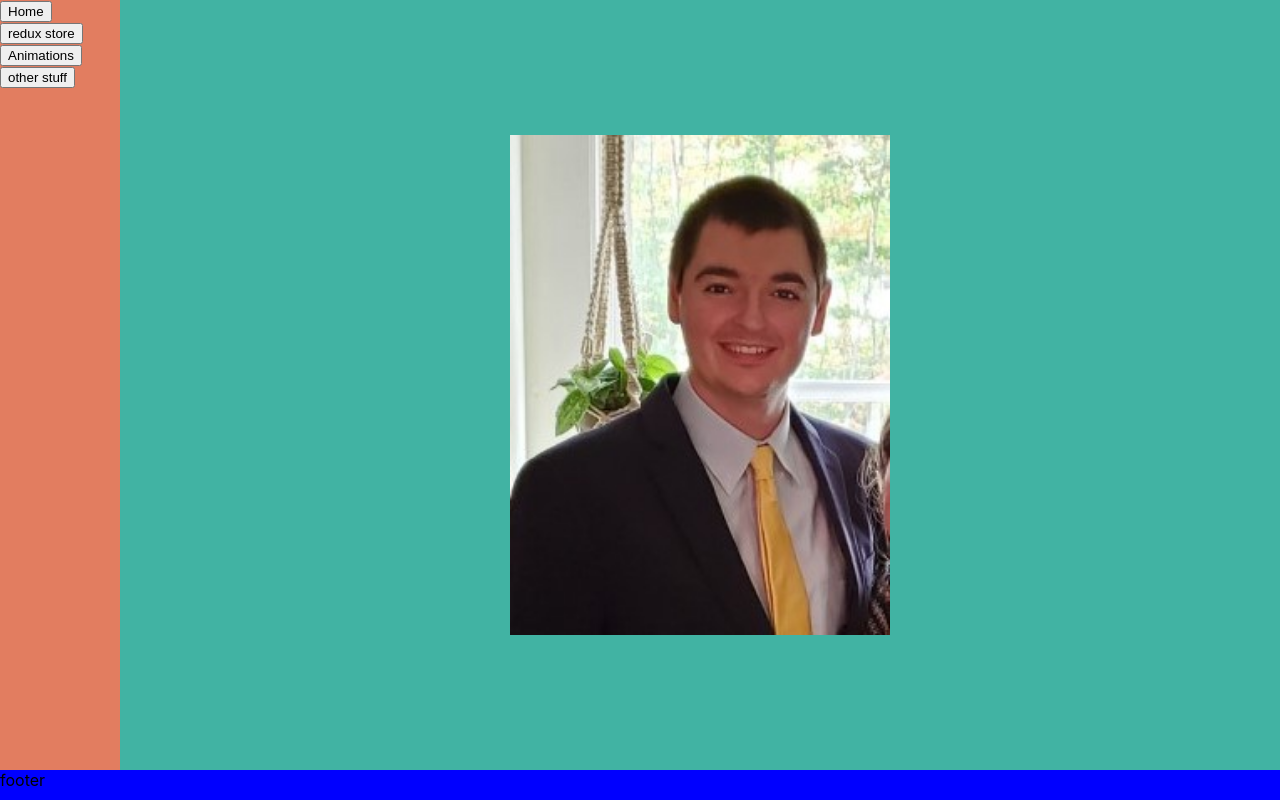
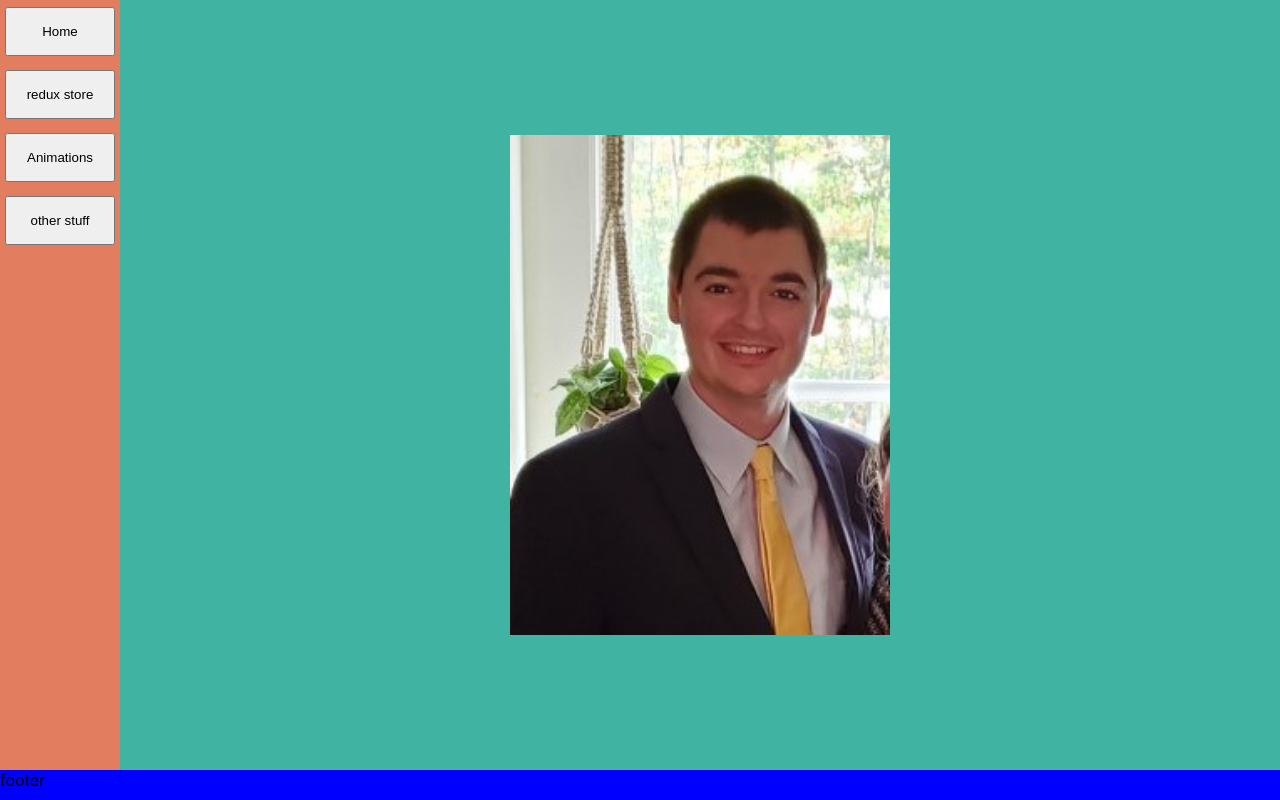
Before and after one commit to dancrump1/project1-2021, a React (Create React App) app: page / in a window 1280 px wide. Built offline with nearby package versions, Linux system fonts and the light colour scheme.

Commit message:
Slight styling to nav buttons

```diff
--- a/src/App.css
+++ b/src/App.css
@@ -17,6 +17,18 @@
   background-color: #e27d60;
 }
 
+.sideNavContainer {
+  display: flex;
+  flex-direction: column;
+  justify-items: center;
+  height: 100%;
+}
+
+.navButton {
+  margin: 7px 5px;
+  padding: 15px 0;
+}
+
 .body {
   flex-basis: calc(100% - var(--side-nav-width));
   height: calc(100% - 30px);
--- a/src/App.js
+++ b/src/App.js
@@ -14,11 +14,9 @@ const routes = [
 
 const renderNavButtons = (setCurrentRoute) => {
   return routes.map((route) => (
-    <div className="navButtonContainer">
-      <button onClick={() => setCurrentRoute(route.location)}>
+      <button className="navButton" onClick={() => setCurrentRoute(route.location)}>
         {route.name}
       </button>
-    </div>
   ));
 };
 
@@ -30,7 +28,7 @@ function App() {
     <div className="app">
       <section className="sideNav">
         <div className="sideNavContainer">
-          <div>{renderNavButtons(setCurrentRoute)}</div>
+          {renderNavButtons(setCurrentRoute)}
         </div>
       </section>
       <section className="body">
```
